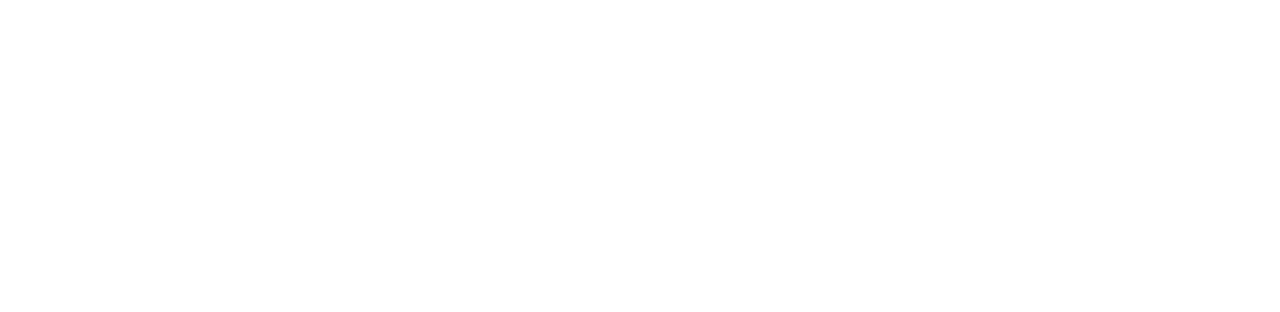
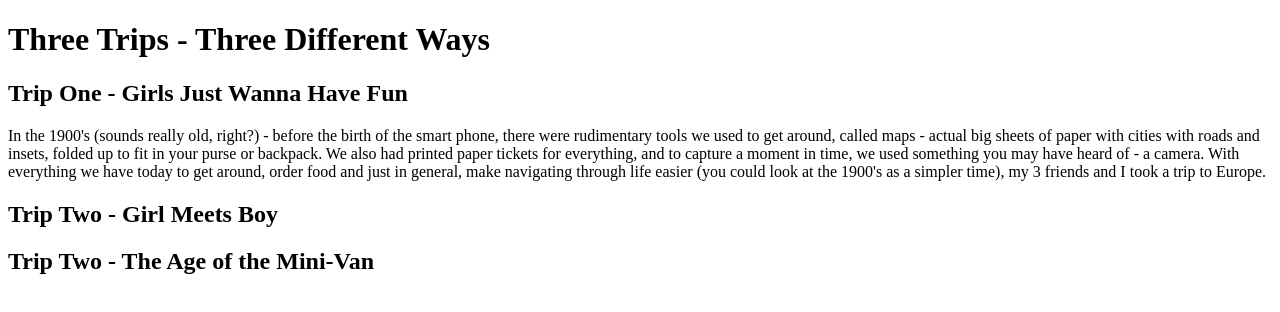
Before and after one commit to AccessPlus-FullTimeWebDev-Jan2023/js-assignment-4-html-me-something-lasch02, a website: page index.html in a window 1280 px wide. Drawn offline with Linux system fonts and the light colour scheme.

Commit message:
Title and 3 Paragraphs

```diff
--- a/index.html
+++ b/index.html
@@ -1,8 +1,24 @@
+<!-- //only work in index.html and styles.css
+//everytime you make a major change, you must regularly commit (Gerard can see how many times we commited our assignment).
+//evertime you commit, you push. Everytime you push, your code online get updated. (git push origin main) - make sure you
+//are in the correct folder, then git log to make sure the commit was done correctly and it logged.  Git status tell you if
+//you have made any changes that need to be comitted.
+//On GitHub - There is a red x at the autograder.  Once you have satisfied all the requirements, you will see green dot.
+//Between the book and the  -->
+
 <!DOCTYPE html>
 <html>
    <head>
+      <title>Three Trips - Three Different Ways</title>
    </head>
    <body>
-      <!-- Write your HTML in this file! -->
+      <h1>Three Trips - Three Different Ways</h1>
+
+      <h2>Trip One - Girls Just Wanna Have Fun</h2>
+      <p>In the 1900's (sounds really old, right?) - before the birth of the smart phone, there were rudimentary tools we used to get around, called maps - actual big sheets of paper with cities with roads and insets, folded up to fit in your purse or backpack.  We also had printed paper tickets for everything, and to capture a moment in time, we used something you may have heard of - a camera. With everything we have today to get around, order food and just in general, make navigating through life easier (you could look at the 1900's as a simpler time), my 3 friends and I took a trip to Europe.
+
+      </p>
+      <h2>Trip Two - Girl Meets Boy</h2>
+      <h2>Trip Two - The Age of the Mini-Van</h2>
    </body>
 </html>
```
